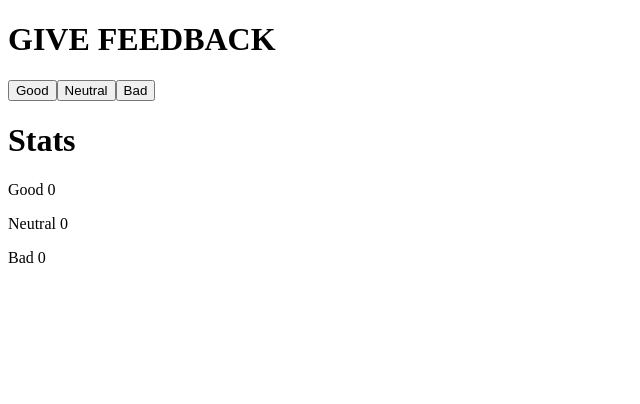
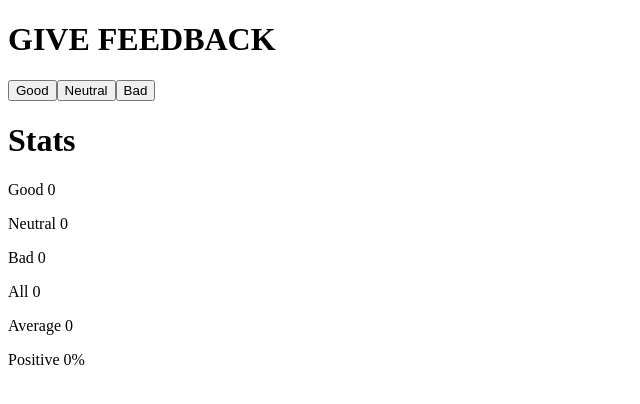
Before and after one commit to BigDsaur/Full-Stack-open-0_1_2, a React (Vite) app: page / in a window 1280 px wide. Shown: the top 404 px of the page, without its empty margins (0-640 px from the left). Built offline with nearby package versions, Linux system fonts and the light colour scheme.

Commit message:
Unicafe 1.7

```diff
--- a/src/App.jsx
+++ b/src/App.jsx
@@ -1,34 +1,3 @@
-//import { useState } from 'react'
-
-//const Display = props => <div>{props.value}</div>
-
-//const Button = (props) => (
-//  <button onClick={props.onClick}>
-//    {props.text}
-//  </button>
-//)
-//
-//const App = () => {
-//  const [value, setValue] = useState(10)
-
-//  const setToValue = newValue => {
-//    console.log('value now', newValue)
-//    setValue(newValue)
-//  }
-
-//  return (
-//    <div>
-//      <Display value={value} />
-//      <Button onClick={() => setToValue(1000)} text="thousand" />
-//      <Button onClick={() => setToValue(0)} text="reset" />
-//      <Button onClick={() => setToValue(value + 1)} text="increment" />
-//    </div>
-//  )
-//}
-
-//export default App
-
-
 import { useState } from 'react'
 
 const Button = (props) => (
@@ -38,10 +7,13 @@
 )
 
 const App = () => {
-  // tallenna napit omaan tilaansa
   const [good, setGood] = useState(0)
   const [neutral, setNeutral] = useState(0)
   const [bad, setBad] = useState(0)
+
+  const total = good + neutral + bad
+  const average = total === 0 ? 0 : (good - bad) / total
+  const positive = total === 0 ? 0 : (good / total) * 100
 
   return (
     <div>
@@ -53,6 +25,9 @@
       <p>Good {good}</p>
       <p>Neutral {neutral}</p>
       <p>Bad {bad}</p>
+      <p>All {total}</p>
+      <p>Average {average}</p>
+      <p>Positive {positive}%</p>
     </div>
   )
 }
```
